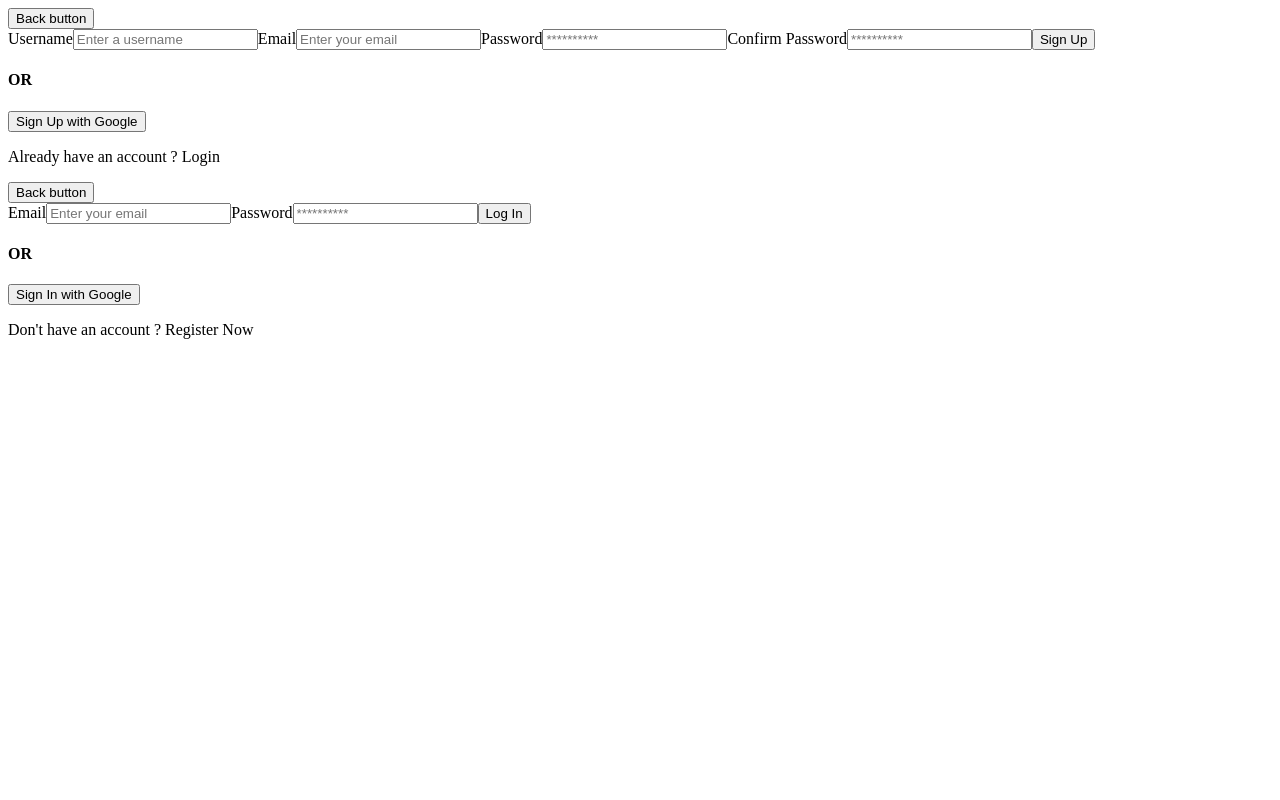
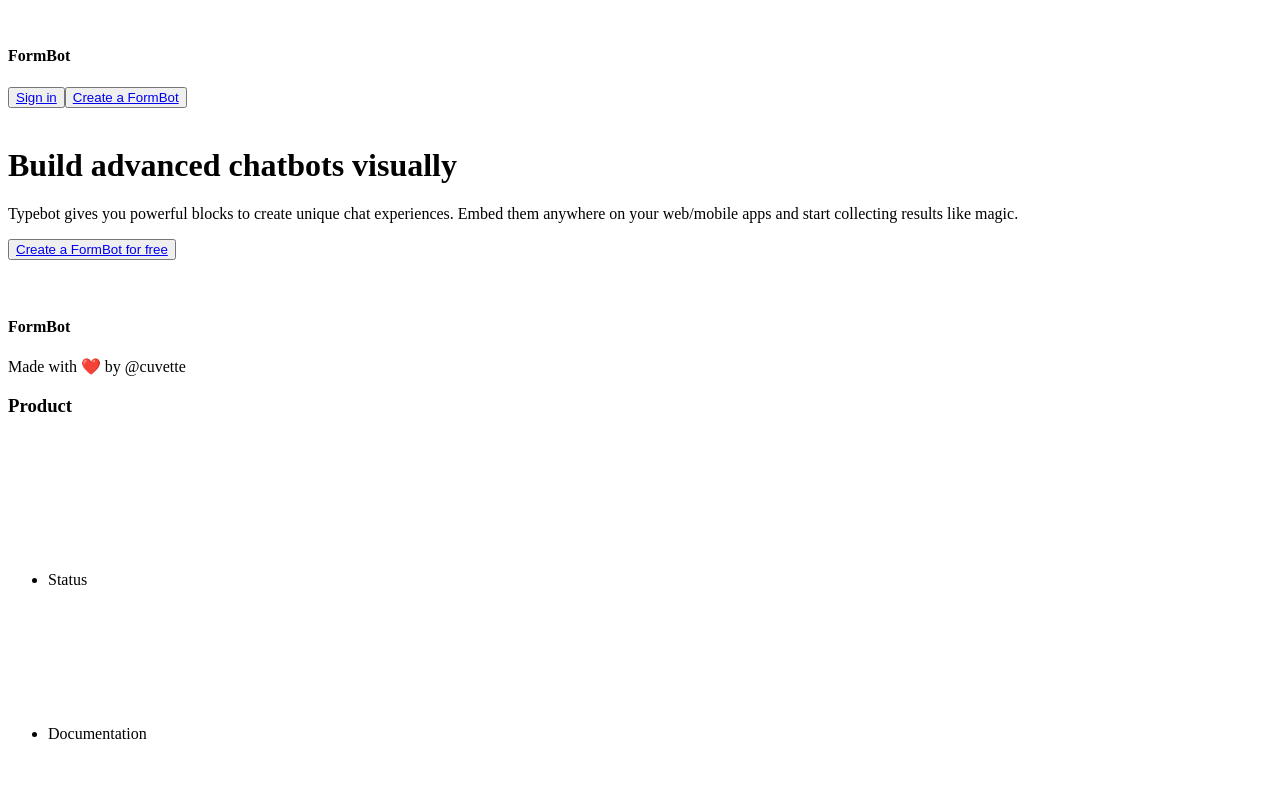
Before and after one commit to utkarsh0903/formbot, a React (Vite) app: page / in a window 1280 px wide. Shown: the top 800 px of the page. Built offline with nearby package versions, Linux system fonts and the light colour scheme.

Commit message:
feat: Home page & react-routes

```diff
--- a/package.json
+++ b/package.json
@@ -11,7 +11,8 @@
   },
   "dependencies": {
     "react": "^18.3.1",
-    "react-dom": "^18.3.1"
+    "react-dom": "^18.3.1",
+    "react-router-dom": "^7.1.1"
   },
   "devDependencies": {
     "@eslint/js": "^9.17.0",
--- a/src/App.jsx
+++ b/src/App.jsx
@@ -1,16 +1,21 @@
-import { useState } from "react";
 import "./App.css";
 import Register from "./Pages/register.jsx";
 import Login from "./Pages/login.jsx";
+import { BrowserRouter, Routes, Route } from "react-router-dom";
+import Home from "./Pages/home.jsx";
 
 function App() {
 
 
   return (
-    <>
-    <Register />
-    <Login />
-    </>
+    <BrowserRouter>
+    <Routes>
+      <Route path="/" element={<Home />} />
+      <Route path="/register" element={<Register />} />
+      <Route path="/login" element={<Login />} />
+      {/* <Route path="*" element={<NoPage />} /> */}
+    </Routes>
+    </BrowserRouter>
   );
 }
 
--- /dev/null
+++ b/src/Pages/home.jsx
@@ -0,0 +1,126 @@
+import React from "react";
+import { Link } from "react-router-dom";
+
+const Home = () => {
+  return (
+    <div className="home-page">
+      <div className="top-nav-bar">
+        <div className="logo">
+          <img src="" alt="" />
+          <h4>FormBot</h4>
+        </div>
+        <div className="right-nav-bar">
+          <button>
+            <Link to="/login">Sign in</Link>
+          </button>
+          <button>
+            <Link to="/register">Create a FormBot</Link>
+          </button>
+        </div>
+      </div>
+      <div className="hero-section">
+        <div className="hero-top-container">
+          <img src="" alt="" />
+          <img src="" alt="" />
+          <div className="hero-heading">
+            <h1>Build advanced chatbots visually</h1>
+          </div>
+          <div className="hero-subheading">
+            <p>
+              Typebot gives you powerful blocks to create unique chat
+              experiences. Embed them anywhere on your web/mobile apps and start
+              collecting results like magic.
+            </p>
+          </div>
+          <div className="hero-button">
+            <button>
+              <Link to="/register">Create a FormBot for free</Link>
+            </button>
+          </div>
+        </div>
+        <div className="hero-section-image">
+          <img src="" alt="" />
+        </div>
+      </div>
+      <div className="footer">
+        <div className="left-navbar">
+          <div className="footer-logo">
+            <img src="" alt="" />
+            <h4>FormBot</h4>
+          </div>
+          <div className="footer-cuvette">
+            <p>Made with ❤️ by @cuvette</p>
+          </div>
+        </div>
+        <div className="product-navbar">
+          <div className="navbar-title">
+            <h3>Product</h3>
+          </div>
+          <div className="navbar-content">
+            <ul>
+              <li>
+                Status <svg></svg>
+              </li>
+              <li>
+                Documentation <svg></svg>
+              </li>
+              <li>
+                Roadmap <svg></svg>
+              </li>
+              <li>
+                Pricing
+              </li>
+            </ul>
+          </div>
+        </div>
+        <div className="community-navbar">
+          <div className="navbar-title">
+            <h3>Community</h3>
+          </div>
+          <div className="navbar-content">
+            <ul>
+              <li>
+                Discord <svg></svg>
+              </li>
+              <li>
+                GitHub repository <svg></svg>
+              </li>
+              <li>
+                Twitter <svg></svg>
+              </li>
+              <li>
+                LinkedIn <svg></svg>
+              </li>
+              <li>
+                OSS Friends
+              </li>
+            </ul>
+          </div>
+        </div>
+        <div className="company-navbar">
+          <div className="navbar-title">
+            <h3>Company</h3>
+          </div>
+          <div className="navbar-content">
+            <ul>
+              <li>
+                About
+              </li>
+              <li>
+                Contact
+              </li>
+              <li>
+                Terms of Service
+              </li>
+              <li>
+                Privacy Policy
+              </li>
+            </ul>
+          </div>
+        </div>
+      </div>
+    </div>
+  );
+};
+
+export default Home;
--- a/src/Pages/login.jsx
+++ b/src/Pages/login.jsx
@@ -1,5 +1,6 @@
 import React, { useState } from "react";
 import { login } from "../services";
+import { Link } from "react-router-dom";
 
 const Login = () => {
   const [loginData, setLoginData] = useState({
@@ -41,6 +42,7 @@ const Login = () => {
             })
           }
           placeholder="Enter your email"
+          required
         />
         <label htmlFor="password">Password</label>
         <input
@@ -54,6 +56,7 @@ const Login = () => {
             })
           }
           placeholder="**********"
+          required
         />
         <button type="submit">Log In</button>
       </form>
@@ -63,7 +66,7 @@ const Login = () => {
         <span>Sign In with Google</span>
       </button>
     <div>
-        <p>Don't have an account ? Register Now</p>
+        <p>Don't have an account ?<Link to="/register"> Register Now</Link></p>
     </div>
     </>
   );
--- a/src/Pages/register.jsx
+++ b/src/Pages/register.jsx
@@ -1,5 +1,6 @@
 import React, { useState } from "react";
 import { register } from "../services";
+import { Link } from "react-router-dom";
 
 const Register = () => {
   const [registerData, setRegisterData] = useState({
@@ -45,6 +46,7 @@ const Register = () => {
             })
           }
           placeholder="Enter a username"
+          required
         />
         <label htmlFor="email">Email</label>
         <input
@@ -58,6 +60,7 @@ const Register = () => {
             })
           }
           placeholder="Enter your email"
+          required
         />
         <label htmlFor="password">Password</label>
         <input
@@ -71,6 +74,7 @@ const Register = () => {
             })
           }
           placeholder="**********"
+          required
         />
         <label htmlFor="confirmPassword">Confirm Password</label>
         <input
@@ -84,6 +88,7 @@ const Register = () => {
             })
           }
           placeholder="**********"
+          required
         />
         <button type="submit">Sign Up</button>
       </form>
@@ -93,7 +98,7 @@ const Register = () => {
         <span>Sign Up with Google</span>
       </button>
     <div>
-        <p>Already have an account ? Login</p>
+        <p>Already have an account ?<Link to="/login"> Login</Link></p>
     </div>
     </>
   );
```
Also changed, not shown: 1 other file (tests, documents, lock files or other folders).
